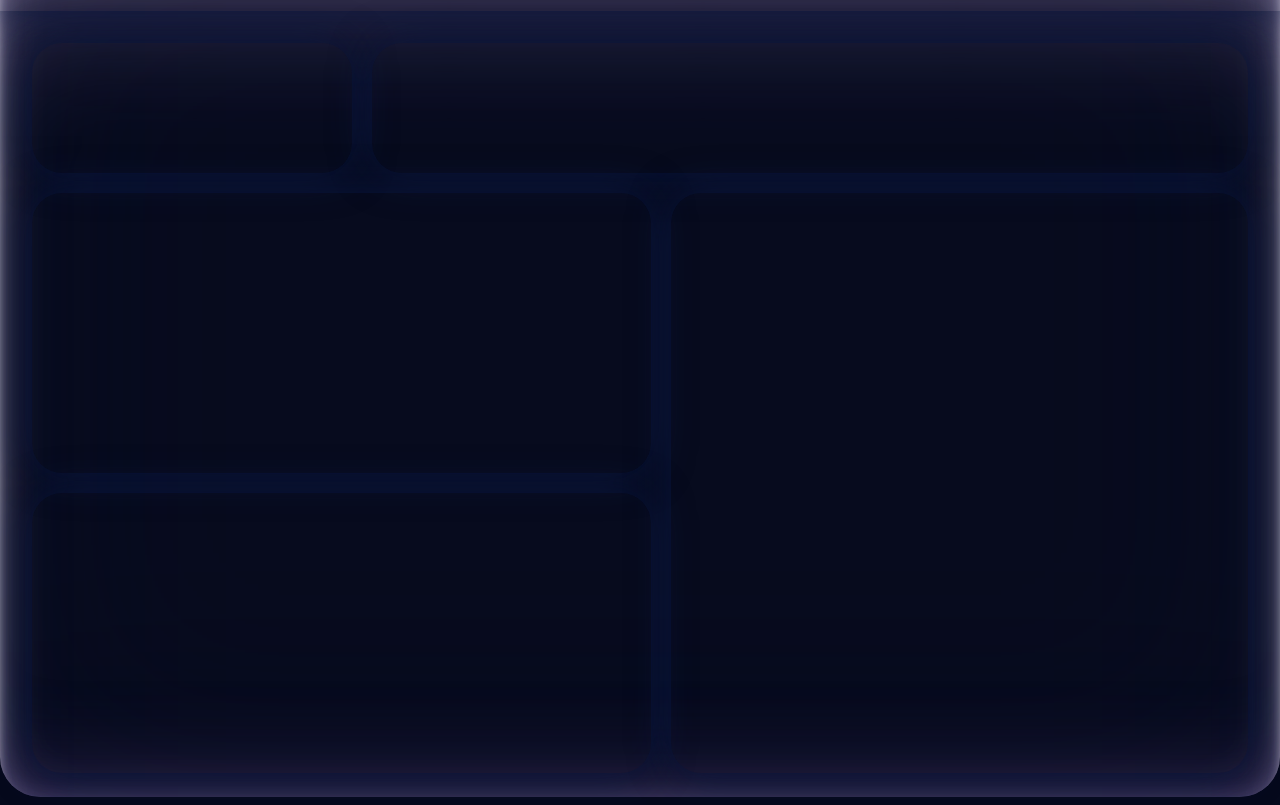
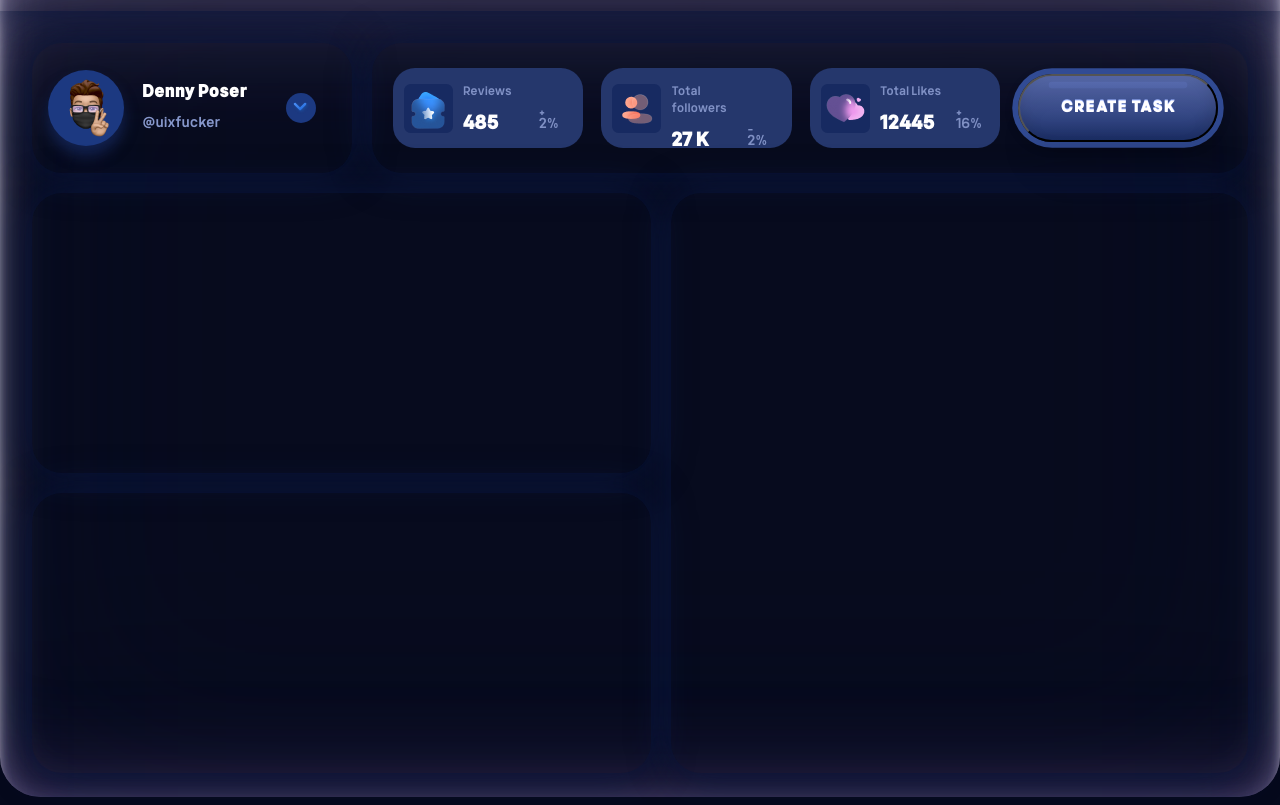
Before and after one commit to meysamminoo/Dashbord-Social, a plain HTML site: page index.html in a window 1280 px wide. Shown: the part 59-864 px from the top of the page. Drawn offline with Linux system fonts and the light colour scheme.

Commit message:
complate social and profile

```diff
--- a/index.html
+++ b/index.html
@@ -26,8 +26,51 @@
         </div>
       </header>
       <main class="content">
-        <section class="grid-item profile"></section>
-        <section class="grid-item social"></section>
+        <section class="grid-item profile">
+          <div class="avatar-profile">
+            <img src="./assets/image 6.png" alt="avatar user" />
+          </div>
+          <div class="info-profile">
+            <h3>Denny Poser</h3>
+            <p>@uixfucker</p>
+          </div>
+          <div class="dropdown-profile">
+            <span></span>
+          </div>
+        </section>
+        <section class="grid-item social">
+          <div class="box-social">
+            <img src="./assets/icon.png" alt="retwwit icon" />
+            <div class="info-social">
+              <p>Reviews</p>
+              <h3>485</h3>
+            </div>
+            <div class="percent">
+              <p class="percent-text">+ 2%</p>
+            </div>
+          </div>
+          <div class="box-social">
+            <img src="./assets/icon (1).png" alt="retwwit icon" />
+            <div class="info-social">
+              <p>Total followers</p>
+              <h3>27 K</h3>
+            </div>
+            <div class="percent">
+              <p class="percent-text">- 2%</p>
+            </div>
+          </div>
+          <div class="box-social">
+            <img src="./assets/icon (2).png" alt="retwwit icon" />
+            <div class="info-social">
+              <p>Total Likes</p>
+              <h3>12445</h3>
+            </div>
+            <div class="percent">
+              <p class="percent-text">+ 16%</p>
+            </div>
+          </div>
+          <button class="btn-task">Create task</button>
+        </section>
         <section class="grid-item sales"></section>
         <section class="grid-item revenume"></section>
         <section class="grid-item running-task"></section>
--- a/style.css
+++ b/style.css
@@ -130,10 +130,19 @@ body {
   height: 13rem;
   grid-row: 1/2;
   grid-column: 1/2;
+  display: grid;
+  grid-template: 1fr / 1fr 2fr 1fr;
+  align-items: center;
+  padding: 2.6rem 1.6rem;
 }
 .social {
   grid-row: 1/2;
   grid-column: 2/5;
+  padding: 2.5rem 2.1rem;
+  display: grid;
+  grid-template: 1fr / repeat(4, 1fr);
+  justify-content: space-between;
+  align-items: center;
 }
 .sales {
   grid-row: 2/4;
@@ -147,3 +156,111 @@ body {
   grid-row: 2/6;
   grid-column: 3/5;
 }
+
+.avatar-profile {
+  width: 7.6rem;
+  height: 7.6rem;
+  background-color: #1c3981;
+  box-shadow: 0px 10.1333px 13.9333px #13224f;
+  border-radius: 50%;
+  display: grid;
+  justify-content: center;
+  align-items: center;
+}
+.info-profile {
+  font-family: "Mula";
+  display: grid;
+  justify-content: center;
+  align-items: center;
+}
+.info-profile h3 {
+  color: #fff;
+  font-size: 1.8rem;
+  line-height: 2.6rem;
+  font-weight: 700;
+  margin-bottom: 0.5rem;
+}
+.info-profile p {
+  color: #8798cc;
+  font-size: 1.4rem;
+  line-height: 2.6rem;
+  font-weight: 400;
+}
+.dropdown-profile {
+  display: grid;
+  justify-content: center;
+}
+.dropdown-profile span {
+  width: 3rem;
+  height: 3rem;
+  background-color: #1c3981;
+  border-radius: 50%;
+  display: grid;
+  justify-content: center;
+  align-items: center;
+}
+.dropdown-profile span::before {
+  content: url(./assets/Stroke\ 1.png);
+}
+.box-social {
+  display: grid;
+  grid-template: 1fr / 1fr 2fr 1fr;
+  padding: 1.6rem 1.1rem;
+  background-color: #25376c;
+  border-radius: 2.2rem;
+  margin-right: 1.8rem;
+  height: 8rem;
+}
+.box-social:last-child {
+  margin-right: 0;
+}
+.info-social {
+  font-family: "Mula";
+  margin-left: 1rem;
+}
+.info-social p {
+  font-size: 1.2rem;
+  line-height: 1.7rem;
+  color: #8091c5;
+  font-weight: 400;
+  margin-bottom: 1rem;
+}
+.info-social h3 {
+  font-size: 2rem;
+  line-height: 2.6rem;
+  color: #ffffff;
+  font-weight: 700;
+}
+.percent {
+  display: grid;
+  align-items: end;
+  font-family: "Mula";
+  padding: 0.6rem;
+}
+.percent-text {
+  font-size: 1.4rem;
+  line-height: 1.2rem;
+  color: #8091c5;
+  font-weight: 400;
+}
+.btn-task {
+  width: 20rem;
+  height: 6.8rem;
+  background: linear-gradient(0deg, #1f3472 0%, #5f72b8 100%);
+  border-radius: 7.18rem;
+  box-shadow: 11.5014px 34.5041px 34.5041px rgba(0, 0, 0, 0.08),
+    0px 0px 0px 5.75068px #314b94,
+    0px 2.87534px 8.62602px 5.75068px rgba(0, 0, 0, 0.1),
+    inset 0px -23.0027px 0px 28.7534px rgba(0, 0, 0, 0.07),
+    inset 0px 14.3767px 17.252px 8.62602px rgba(0, 0, 0, 0.03),
+    inset -2.87534px -5.75068px 11.5014px 2.87534px rgba(0, 0, 0, 0.08);
+  font-family: "Mula";
+  font-weight: 700;
+  font-size: 1.6rem;
+  line-height: 2.3rem;
+  letter-spacing: 0.08em;
+  text-transform: uppercase;
+  color: #fffeff;
+  text-shadow: 0px -1.43767px 0px #9db5ff;
+  cursor: pointer;
+}
```
Also changed, not shown: assets/Stroke 1.png (added), assets/icon (1).png (added), assets/icon (2).png (added), assets/icon.png (added), assets/image 6.png (added).
